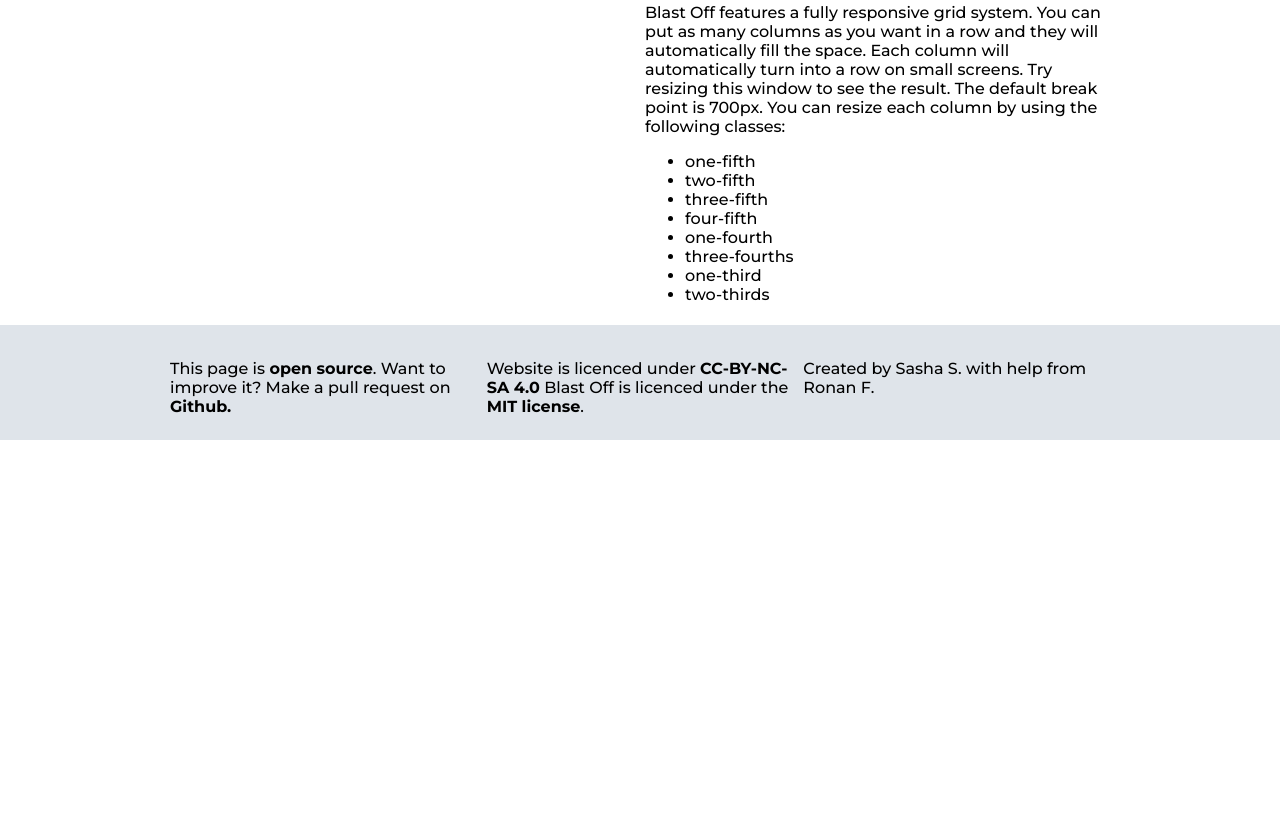
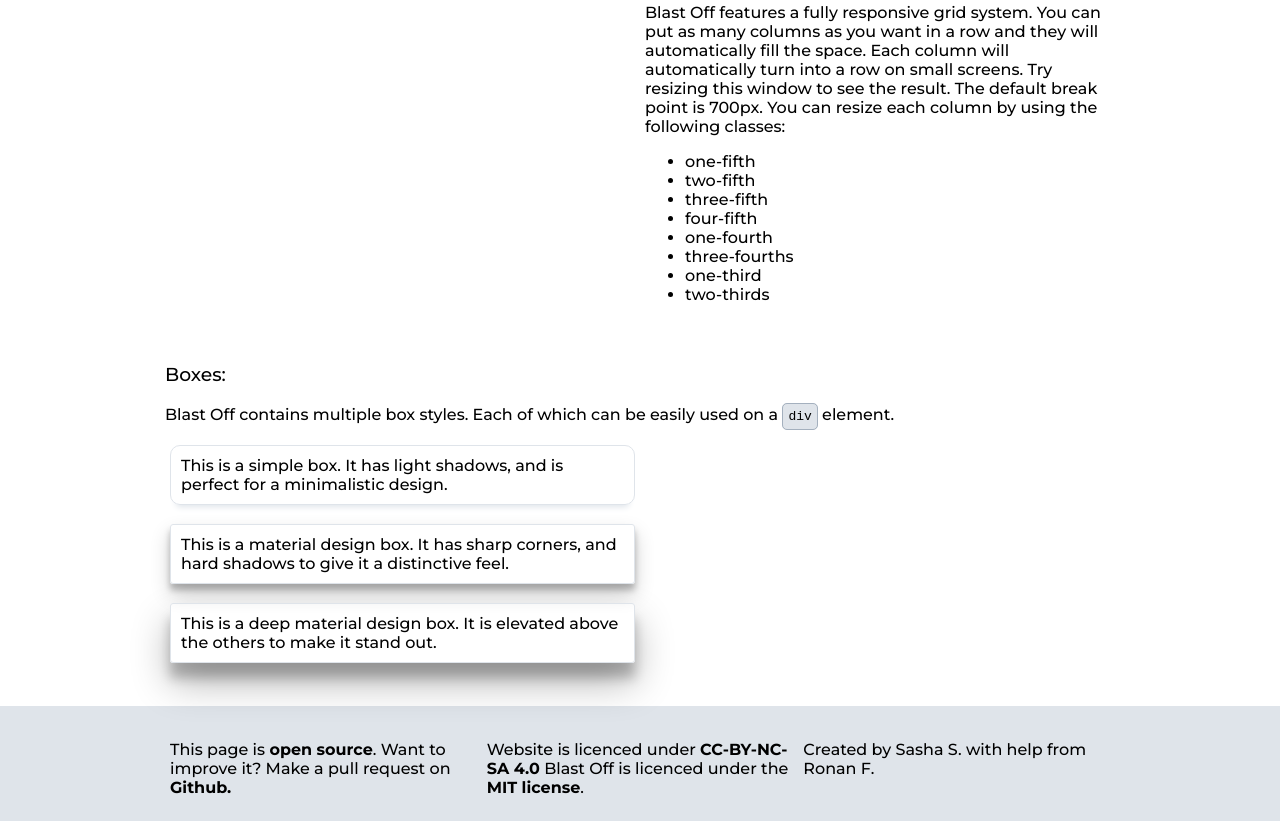
Before and after one commit to StompRocket/BlastOff, a plain HTML site: page index.html in a window 1280 px wide. Shown: the part 767-1588 px from the top of the page. Before the commit the page ends 1207 px from the top, so only its background shows below. Drawn offline with Linux system fonts and the light colour scheme.

Commit message:
links, material boxes

```diff
--- a/blastoff.css
+++ b/blastoff.css
@@ -60,7 +60,6 @@
 html {
   font-family: Montserrat;
   font-weight: light;
-  min-height: 100%;
   height: 100%;
 }
 h1 {
@@ -214,6 +213,18 @@
           box-shadow: 0 8px 6px -6px #dfe4ea;
 }
 
+.box.material {
+  border: .5px solid #dfe4ea;
+  border-radius: 3px;
+  box-shadow: 0 10px 20px rgba(0,0,0,0.19), 0 6px 6px rgba(0,0,0,0.23);
+}
+
+.box.material.deep {
+  border: .5px solid #dfe4ea;
+  border-radius: 3px;
+  box-shadow: 0 19px 38px rgba(0,0,0,0.30), 0 15px 12px rgba(0,0,0,0.22);
+}
+
 a.animated {
   position: relative;
   color: #000;
@@ -245,8 +256,6 @@
   -webkit-transform: scaleX(1);
   transform: scaleX(1);
 }
-
-
 
 
 /* Buttons */
--- a/index.html
+++ b/index.html
@@ -27,7 +27,7 @@
 
 
 
-    <h3>Buttons:</h3>
+    <h3 id="buttons"><a href="#buttons" class="animated">Buttons:</a></h3>
     <div class="row">
       <div class="column one-third">
         <button class="button" href="#!">Default Button</button>
@@ -42,7 +42,7 @@
       </div>
     </div>
 
-    <h3>Responsive Grid:</h3>
+    <h3 id="grid"><a href="#grid" class="animated">Responsive Grid:</a></h3>
 
 
 
@@ -156,8 +156,33 @@
       </div>
     </div>
 
+    <br />
+    <h3 id="boxes"><a href="#boxes" class="animated">Boxes:</a></h3>
+    <p>
+      Blast Off contains multiple box styles. Each of which can be easily used on a <code>div</code> element.
+    </p>
 
+    <div class="row">
+      <div class="column">
+        <div class="box">
+          This is a simple box. It has light shadows, and is perfect for a minimalistic design.
+        </div>
+        <br />
+        <div class="box material">
+          This is a material design box. It has sharp corners, and hard shadows to give it a distinctive feel.
+        </div>
+        <br />
+        <div class="box material deep">
+          This is a deep material design box. It is elevated above the others to make it stand out.
+        </div>
+      </div>
+      <div class="column">
+        <script src="https://gist.github.com/swissChili/5c25fcf4b848173d6319504809980be0.js"></script>
+      </div>
+    </div>
 
+    <br />
+    <br />
 
   </div>
 
```
